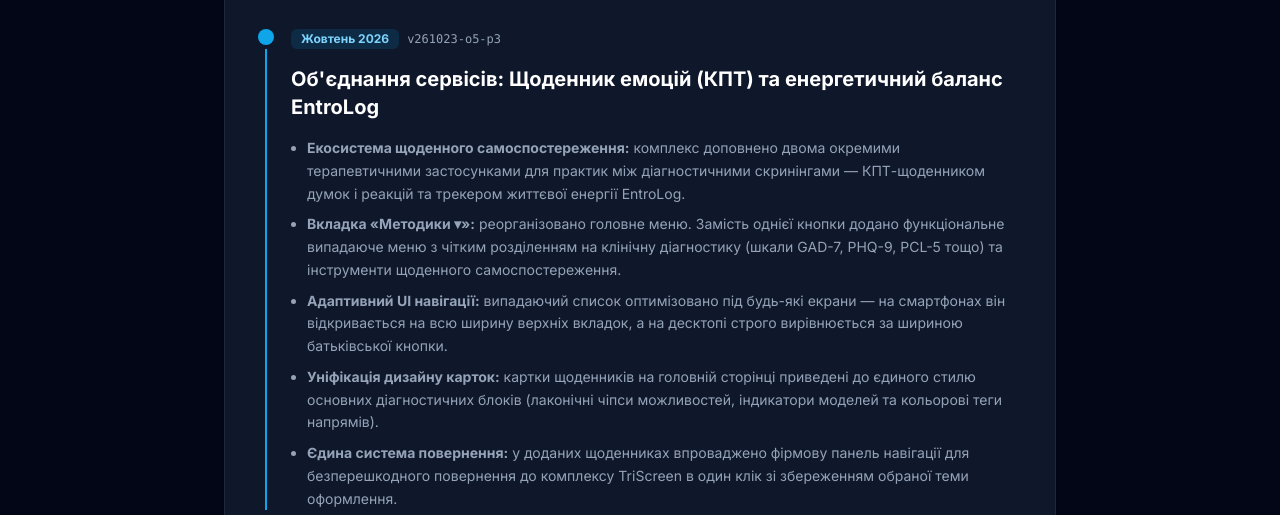
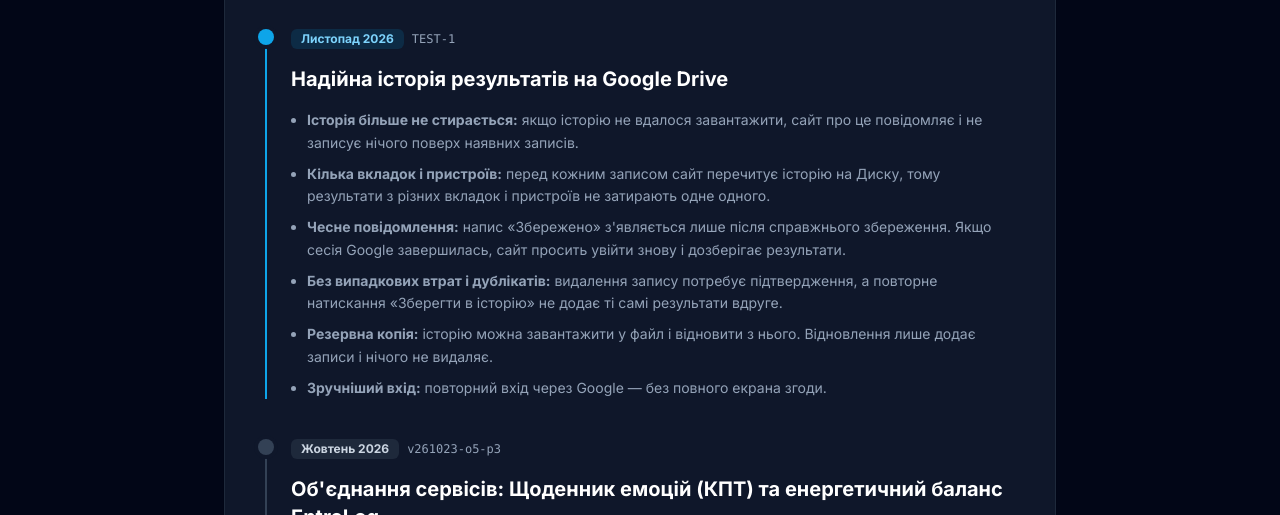
Before and after one commit to ikunstler-maker/TriScreen, a plain HTML site: page updates.html in a window 1280 px wide. Shown: the part 285-800 px from the top of the page. Drawn offline with nearby package versions, Linux system fonts and the light colour scheme.

Commit message:
[TEST-1] Decision, backlog and changelog for Drive history safety
Co-Authored-By: Claude Opus 5.5 <noreply@anthropic.com>
Claude-Session: https://claude.ai/code/session_01VsSKREbjc3SdRPrzv2TZoR

```diff
--- a/updates.html
+++ b/updates.html
@@ -66,11 +66,29 @@
 
             <div class="space-y-10 text-slate-700 dark:text-slate-300">
 
-                <!-- Реліз: Жовтень 2026 (Інтеграція щоденників самоспостереження) -->
+                <!-- Реліз: Листопад 2026 (Надійна історія на Google Drive, TEST-1) -->
                 <article class="relative pl-6 border-l-2 border-sky-500 space-y-4">
                     <div class="absolute -left-[9px] top-0 w-4 h-4 rounded-full bg-sky-500 ring-4 ring-white dark:ring-slate-900"></div>
                     <div class="flex flex-wrap items-center gap-2">
-                        <span class="text-xs font-bold px-2.5 py-0.5 rounded-md bg-sky-100 dark:bg-sky-900/40 text-sky-800 dark:text-sky-300">Жовтень 2026</span>
+                        <span class="text-xs font-bold px-2.5 py-0.5 rounded-md bg-sky-100 dark:bg-sky-900/40 text-sky-800 dark:text-sky-300">Листопад 2026</span>
+                        <span class="text-xs text-slate-400 font-mono">TEST-1</span>
+                    </div>
+                    <h2 class="text-lg sm:text-xl font-bold text-slate-900 dark:text-white">Надійна історія результатів на Google Drive</h2>
+                    <ul class="space-y-2 text-sm leading-relaxed list-disc pl-4 text-slate-600 dark:text-slate-400">
+                        <li><strong>Історія більше не стирається:</strong> якщо історію не вдалося завантажити, сайт про це повідомляє і не записує нічого поверх наявних записів.</li>
+                        <li><strong>Кілька вкладок і пристроїв:</strong> перед кожним записом сайт перечитує історію на Диску, тому результати з різних вкладок і пристроїв не затирають одне одного.</li>
+                        <li><strong>Чесне повідомлення:</strong> напис «Збережено» з'являється лише після справжнього збереження. Якщо сесія Google завершилась, сайт просить увійти знову і дозберігає результати.</li>
+                        <li><strong>Без випадкових втрат і дублікатів:</strong> видалення запису потребує підтвердження, а повторне натискання «Зберегти в історію» не додає ті самі результати вдруге.</li>
+                        <li><strong>Резервна копія:</strong> історію можна завантажити у файл і відновити з нього. Відновлення лише додає записи і нічого не видаляє.</li>
+                        <li><strong>Зручніший вхід:</strong> повторний вхід через Google — без повного екрана згоди.</li>
+                    </ul>
+                </article>
+
+                <!-- Реліз: Жовтень 2026 (Інтеграція щоденників самоспостереження) -->
+                <article class="relative pl-6 border-l-2 border-slate-300 dark:border-slate-700 space-y-4">
+                    <div class="absolute -left-[9px] top-0 w-4 h-4 rounded-full bg-slate-300 dark:bg-slate-700 ring-4 ring-white dark:ring-slate-900"></div>
+                    <div class="flex flex-wrap items-center gap-2">
+                        <span class="text-xs font-bold px-2.5 py-0.5 rounded-md bg-slate-100 dark:bg-slate-800 text-slate-700 dark:text-slate-300">Жовтень 2026</span>
                         <span class="text-xs text-slate-400 font-mono">v261023-o5-p3</span>
                     </div>
                     <h2 class="text-lg sm:text-xl font-bold text-slate-900 dark:text-white">Об'єднання сервісів: Щоденник емоцій (КПТ) та енергетичний баланс EntroLog</h2>
```
Also changed, not shown: 5 other files.
